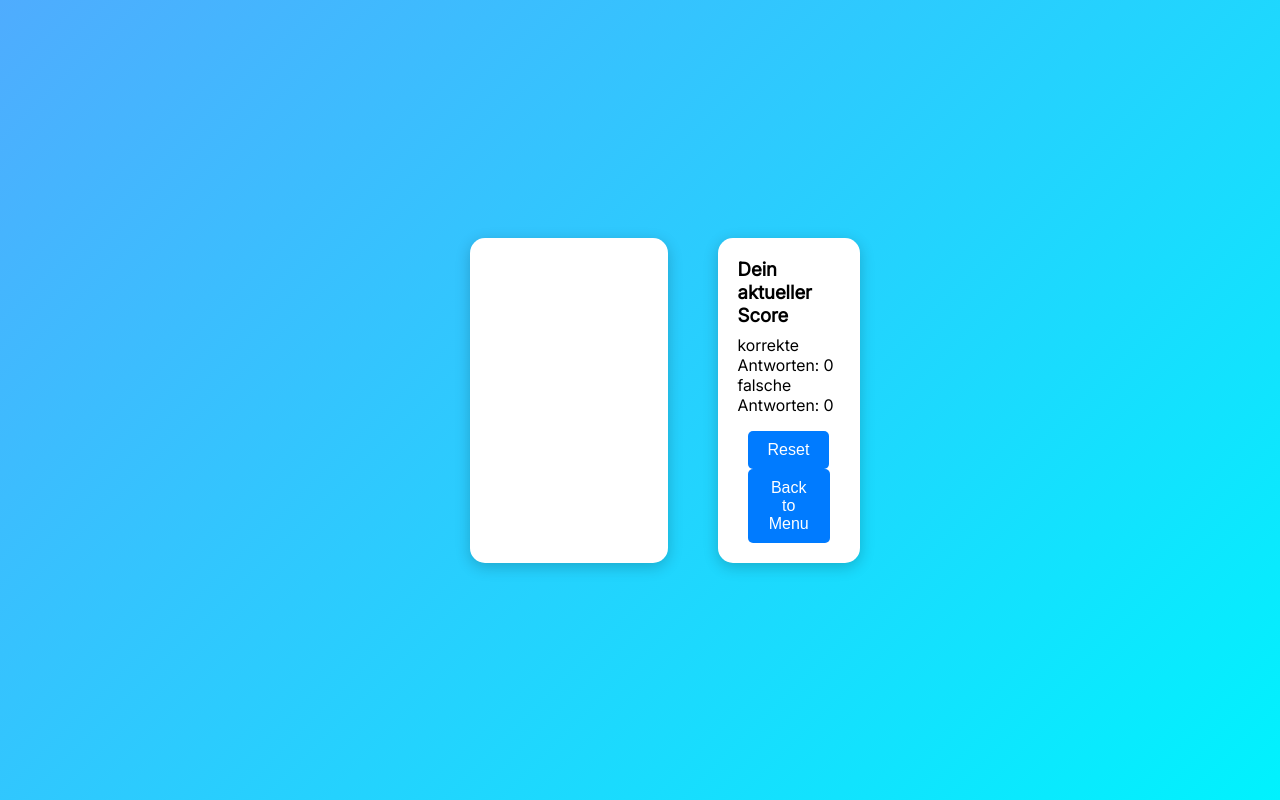
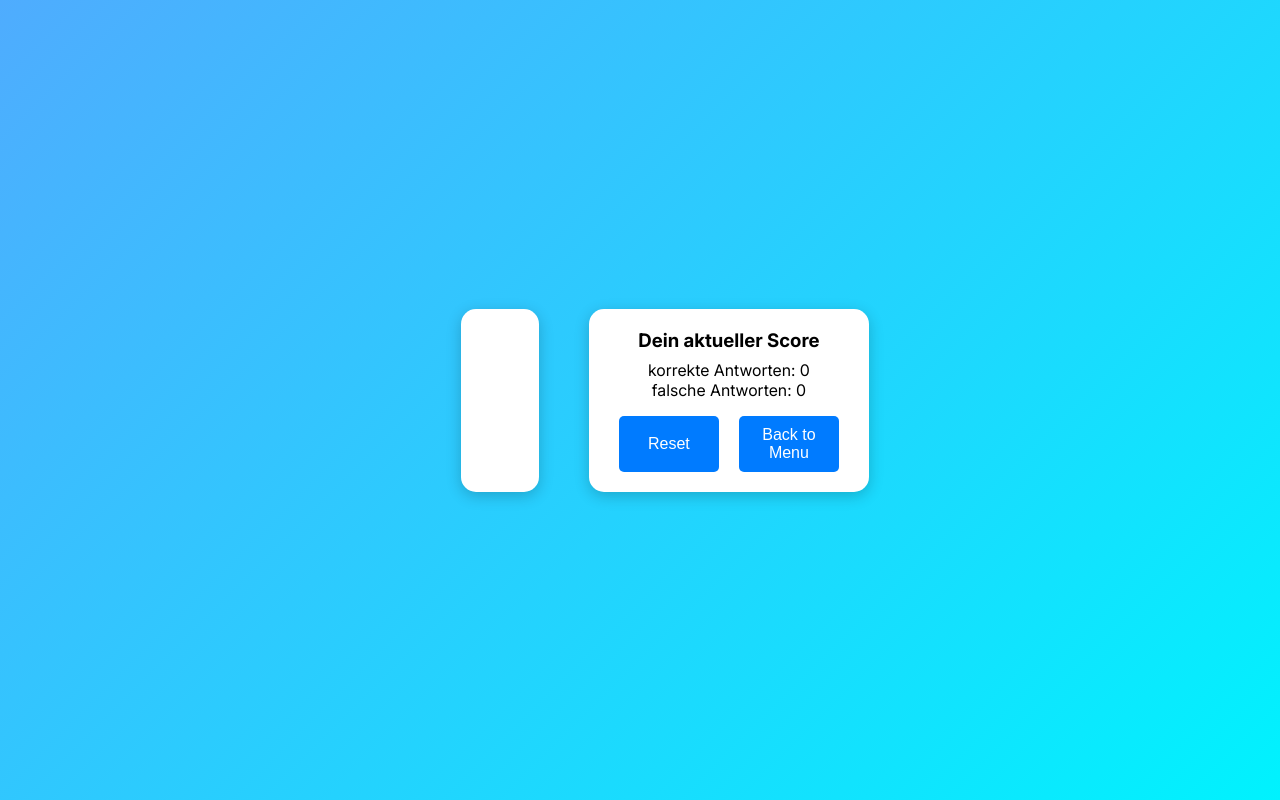
Before and after one commit to cadeteandre/project-quizAPI, a website built with Vite: page index.html in a window 1280 px wide. Both pictures are taken after a click on the button "Start Quiz". Built offline with nearby package versions, Linux system fonts and the light colour scheme; no server answers.

Commit message:
styling side menu

```diff
--- a/src/style.css
+++ b/src/style.css
@@ -7,6 +7,10 @@
 @font-face {
     font-family: "Inter-reg";
     src: url("./assets/fonts/Inter_18pt-Regular.ttf");
+}
+@font-face {
+    font-family: "Inter-bold";
+    src: url("./assets/fonts/Inter_18pt-Bold.ttf");
 }
 
 body {
@@ -35,6 +39,10 @@ h1 {
     margin-bottom: 20px;
     color: #fff;
     text-shadow: 0 2px 4px rgba(0, 0, 0, 0.2);
+}
+
+h3 {
+  font-family: 'Inter-bold', sans-serif;
 }
 
 /* Buttons */
@@ -171,6 +179,7 @@ select {
     animation: fadeIn 0.8s ease-in-out;
     color: black;
     padding: 20px;
+    text-align: center;
 }
 
 #sideMenu h3 {
@@ -179,12 +188,16 @@ select {
 
 .divButton {
     margin-top: 1rem;
+    display: flex;
+    align-items: center;
 }
 
 .divButton button {
     background-color: #007bff;
     color: white;
     margin: 0 10px;
+    min-width: 100px;
+    min-height: 56px;
 }
 
 .divButton button:hover {
```
Also changed, not shown: index.html (+0 -1 lines).
